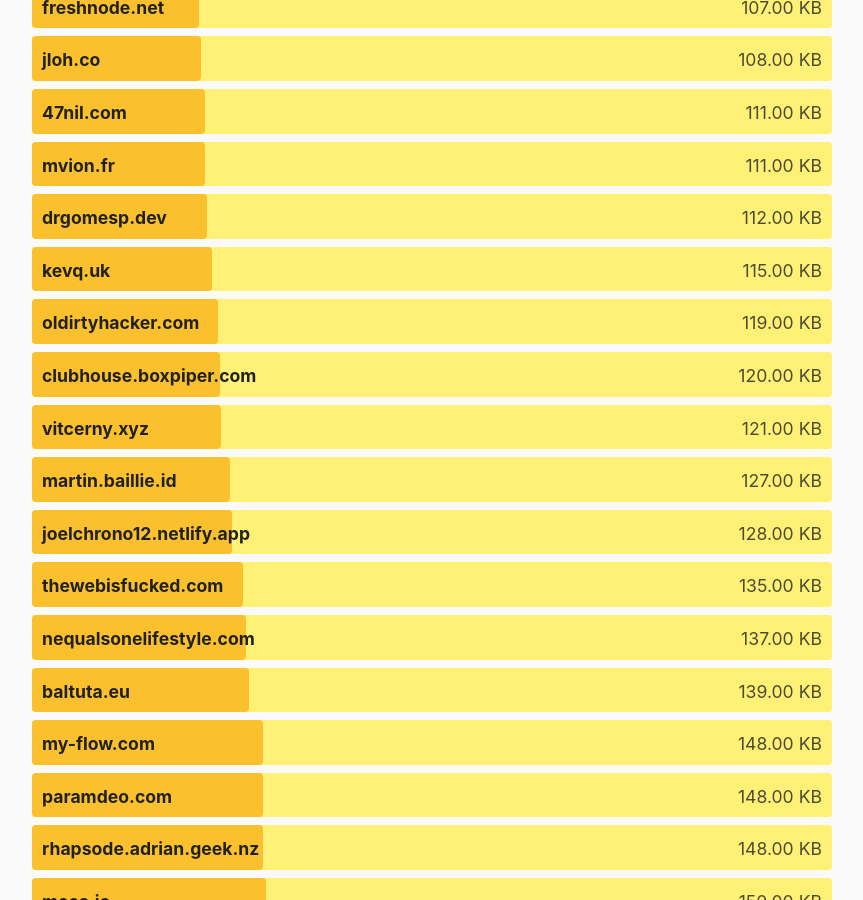
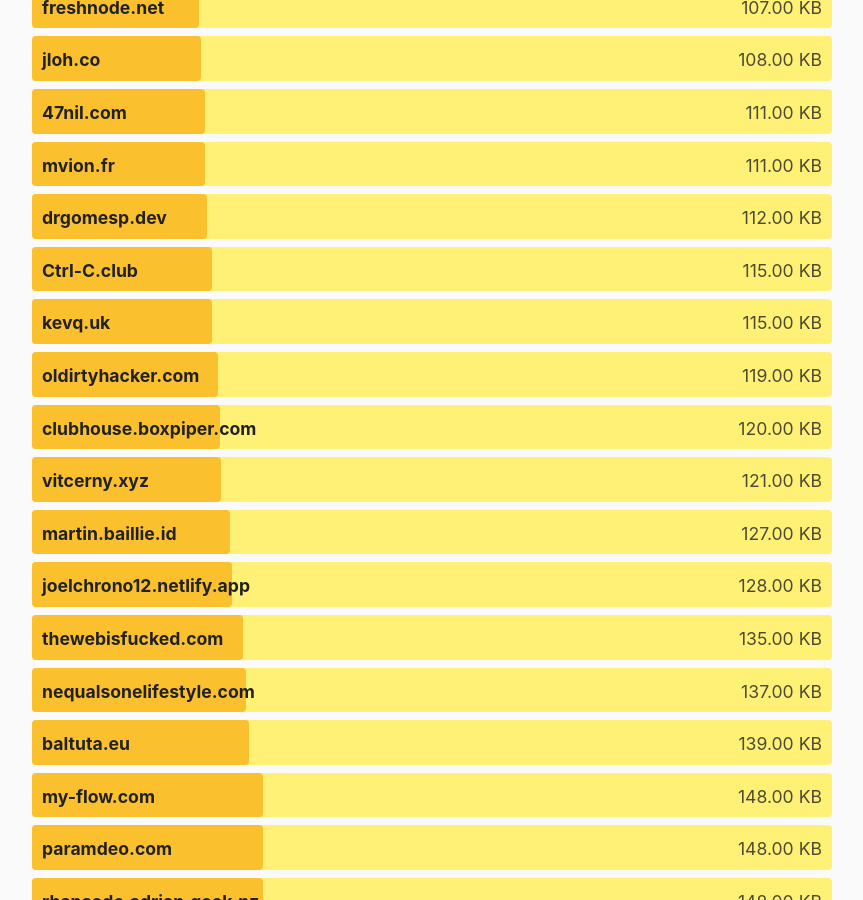
Before and after one commit to kevquirk/512kb.club, a Jekyll site: the page built from index.md, in a window 1280 px wide and 900 px high, scrolled down 12114 px. Shown: the whole window, without its empty margins (208-1071 px from the left). Built offline with Jekyll 4.4.1, drawn with Linux system fonts in a browser that asks for light colours.

Commit message:
Add Ctrl-C.club

```diff
--- a/_data/sites.yml
+++ b/_data/sites.yml
@@ -338,6 +338,11 @@
   size: 33.8
   last_checked: 2021-12-09
 
+- domain: Ctrl-C.club
+  url: https://ctrl-c.club/
+  size: 115
+  last_checked: 2022-01-02
+
 - domain: culp.dev
   url: https://culp.dev/
   size: 14
```
